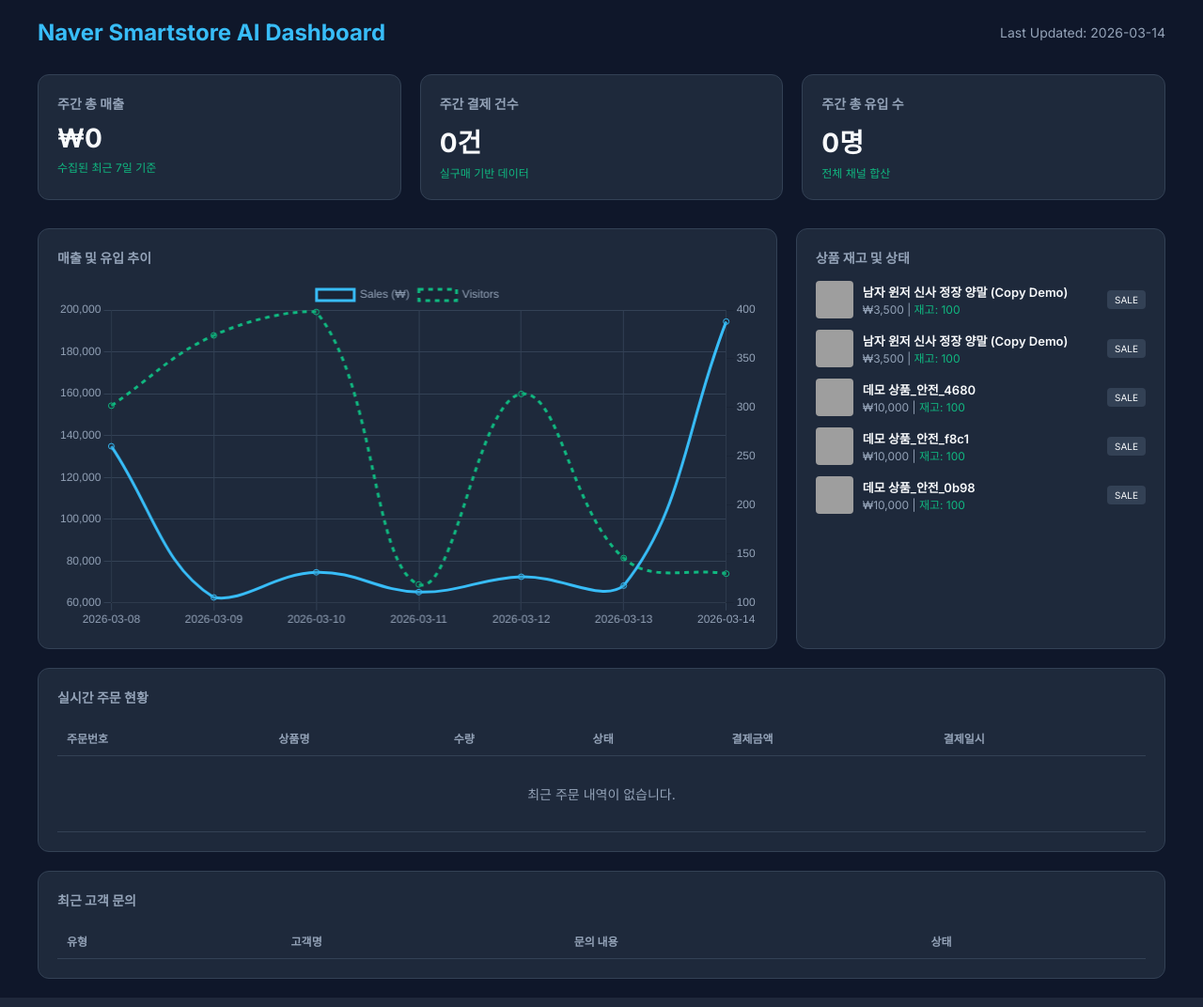
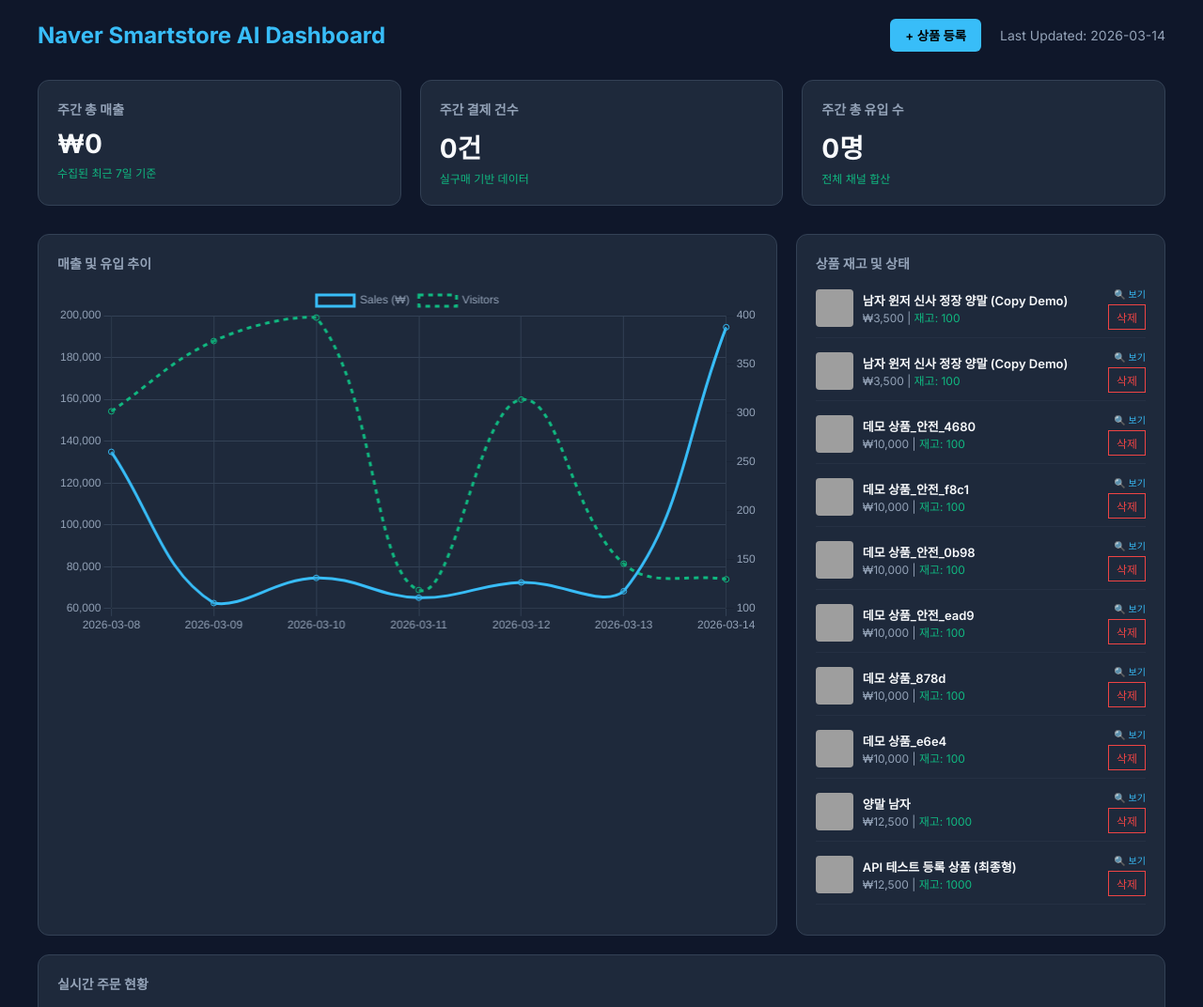
Before and after one commit to Hayeon27/smartstore-api-pipeline, a FastAPI app: page / in a window 1280 px wide. Shown: the top 1072 px of the page at 94% size. Run offline with FastAPI, Linux system fonts and the light colour scheme; data comes from the database, SQL or seed files in the repository; data that the repository does not hold is empty; grey boxes are pictures that could not be loaded.

Commit message:
feat: Implement Phase 8 interactive product management in dashboard

```diff
--- a/templates/index.html
+++ b/templates/index.html
@@ -15,12 +15,19 @@
             --text-dim: #94a3b8;
             --border: #334155;
             --success: #10b981;
+            --danger: #ef4444;
         }
         * { box-sizing: border-box; font-family: 'Inter', sans-serif; }
         body { background-color: var(--bg-color); color: var(--text-main); margin: 0; padding: 20px; }
         .container { max-width: 1200px; margin: 0 auto; }
         header { display: flex; justify-content: space-between; align-items: center; margin-bottom: 30px; }
         h1 { margin: 0; font-size: 24px; color: var(--accent); }
+        .btn { padding: 8px 16px; border-radius: 6px; border: none; font-weight: 600; cursor: pointer; transition: all 0.2s; }
+        .btn-primary { background: var(--accent); color: #000; }
+        .btn-primary:hover { background: #7dd3fc; transform: translateY(-1px); }
+        .btn-danger { background: transparent; border: 1px solid var(--danger); color: var(--danger); padding: 4px 8px; font-size: 12px; }
+        .btn-danger:hover { background: var(--danger); color: white; }
+
         .summary-grid { display: grid; grid-template-columns: repeat(auto-fit, minmax(250px, 1fr)); gap: 20px; margin-bottom: 30px; }
         .card { background: var(--card-bg); border: 1px solid var(--border); border-radius: 12px; padding: 20px; }
         .card h3 { margin: 0 0 10px 0; font-size: 14px; color: var(--text-dim); text-transform: uppercase; }
@@ -35,15 +42,27 @@
         td { padding: 12px 10px; font-size: 14px; border-bottom: 1px solid var(--border); }
         .status-badge { padding: 4px 8px; border-radius: 4px; font-size: 11px; background: #334155; }
         .image-thumb { width: 40px; height: 40px; border-radius: 4px; object-fit: cover; }
+
+        /* Modal Styles */
+        .modal { display: none; position: fixed; top: 0; left: 0; width: 100%; height: 100%; background: rgba(0,0,0,0.7); align-items: center; justify-content: center; z-index: 100; }
+        .modal-content { background: var(--card-bg); width: 500px; border-radius: 12px; border: 1px solid var(--border); padding: 30px; position: relative; }
+        .modal-content h2 { margin-top: 0; font-size: 20px; color: var(--accent); }
+        .form-group { margin-bottom: 15px; }
+        .form-group label { display: block; font-size: 12px; color: var(--text-dim); margin-bottom: 5px; }
+        .form-group input, .form-group textarea { width: 100%; background: #0f172a; border: 1px solid var(--border); border-radius: 6px; padding: 10px; color: white; }
     </style>
 </head>
 <body>
     <div class="container">
         <header>
             <h1>Naver Smartstore AI Dashboard</h1>
-            <div style="font-size: 14px; color: var(--text-dim);">Last Updated: {{ stats[-1].search_date if stats else 'N/A' }}</div>
+            <div style="display: flex; align-items: center; gap: 20px;">
+                <button class="btn btn-primary" onclick="showModal()">+ 상품 등록</button>
+                <div style="font-size: 14px; color: var(--text-dim);">Last Updated: {{ stats[-1].search_date if stats else 'N/A' }}</div>
+            </div>
         </header>
 
+        {% block content %}
         <div class="summary-grid">
             <div class="card">
                 <h3>주간 총 매출</h3>
@@ -70,7 +89,7 @@
             <div class="card">
                 <h3 style="margin-bottom:15px;">상품 재고 및 상태</h3>
                 {% for p in products %}
-                <div style="display: flex; align-items: center; gap: 10px; margin-bottom: 12px;">
+                <div style="display: flex; align-items: center; gap: 10px; margin-bottom: 12px; border-bottom: 1px solid #33415555; padding-bottom: 8px;">
                     <img src="{{ p.representative_image_url }}" class="image-thumb" onerror="this.src='https://via.placeholder.com/40'">
                     <div style="flex: 1; overflow: hidden;">
                         <div style="font-size: 13px; font-weight: 600; white-space: nowrap; overflow: hidden; text-overflow: ellipsis;">{{ p.name }}</div>
@@ -79,7 +98,10 @@
                             <span style="{{ 'color: #f87171;' if p.stock_quantity < 10 else 'color: var(--success);' }}">재고: {{ p.stock_quantity }}</span>
                         </div>
                     </div>
-                    <span class="status-badge" style="font-size: 10px;">{{ p.status }}</span>
+                    <div style="display: flex; flex-direction: column; gap: 4px; align-items: flex-end;">
+                        <a href="https://smartstore.naver.com/main/products/{{ p.origin_product_no }}" target="_blank" style="font-size: 10px; color: var(--accent); text-decoration: none;">🔍 보기</a>
+                        <button class="btn-danger" onclick="deleteProduct('{{ p.origin_product_no }}')">삭제</button>
+                    </div>
                 </div>
                 {% endfor %}
             </div>
@@ -111,41 +133,42 @@
                         <td style="color: var(--text-dim); font-size: 12px;">{{ o.payment_date }}</td>
                     </tr>
                     {% endfor %}
-                    {% if not orders %}
-                    <tr><td colspan="6" style="text-align: center; padding: 30px; color: var(--text-dim);">최근 주문 내역이 없습니다.</td></tr>
-                    {% endif %}
                 </tbody>
             </table>
         </div>
+        {% endblock %}
+    </div>
 
-        <div class="card" style="margin-top: 20px;">
-            <h3>최근 고객 문의</h3>
-            <table>
-                <thead>
-                    <tr>
-                        <th>유형</th>
-                        <th>고객명</th>
-                        <th>문의 내용</th>
-                        <th>상태</th>
-                    </tr>
-                </thead>
-                <tbody>
-                    {% for i in inquiries %}
-                    <tr>
-                        <td>{{ i.inquiry_type }}</td>
-                        <td>{{ i.customer_name }}</td>
-                        <td style="color: var(--text-dim);">{{ i.content[:50] }}...</td>
-                        <td><span class="status-badge" style="{{ 'color: #34d399;' if i.is_answered else 'color: #f87171;' }}">
-                            {{ '답변완료' if i.is_answered else '답변대기' }}
-                        </span></td>
-                    </tr>
-                    {% endfor %}
-                </tbody>
-            </table>
+    <!-- Product Registration Modal -->
+    <div id="productModal" class="modal">
+        <div class="modal-content">
+            <h2>신규 상품 등록 (v2)</h2>
+            <p style="font-size: 12px; color: var(--text-dim); margin-bottom: 20px;">* 안전을 위해 '판매중지(SUSPENSION)' 상태로 등록됩니다.</p>
+            <div class="form-group">
+                <label>상품명</label>
+                <input type="text" id="p_name" placeholder="상품명을 입력하세요">
+            </div>
+            <div class="form-group">
+                <label>판매가 (원)</label>
+                <input type="number" id="p_price" placeholder="10000">
+            </div>
+            <div class="form-group">
+                <label>재고 수량</label>
+                <input type="number" id="p_stock" placeholder="99">
+            </div>
+            <div class="form-group">
+                <label>카테고리 ID</label>
+                <input type="text" id="p_category" value="50000000">
+            </div>
+            <div style="display: flex; gap: 10px; margin-top: 20px;">
+                <button class="btn btn-primary" style="flex: 1;" onclick="submitProduct()">등록하기</button>
+                <button class="btn" style="background: #334155;" onclick="hideModal()">취소</button>
+            </div>
         </div>
     </div>
 
     <script>
+        // Chart Initialization
         const ctx = document.getElementById('mainChart').getContext('2d');
         const labels = [{% for s in stats %}'{{ s.search_date }}',{% endfor %}];
         const salesData = [{% for s in stats %}{{ s.payment_amount }},{% endfor %}];
@@ -180,6 +203,55 @@
                 }
             }
         });
+
+        // Interactive Functions
+        function showModal() { document.getElementById('productModal').style.display = 'flex'; }
+        function hideModal() { document.getElementById('productModal').style.display = 'none'; }
+
+        async function submitProduct() {
+            const data = {
+                name: document.getElementById('p_name').value,
+                salePrice: document.getElementById('p_price').value,
+                stockQuantity: document.getElementById('p_stock').value,
+                categoryId: document.getElementById('p_category').value
+            };
+
+            if(!data.name) return alert('상품명을 입력해주세요.');
+
+            try {
+                const res = await fetch('/api/products', {
+                    method: 'POST',
+                    headers: { 'Content-Type': 'application/json' },
+                    body: JSON.stringify(data)
+                });
+                const result = await res.json();
+                if(result.status === 'success') {
+                    alert('상품이 성공적으로 등록되었습니다 (판매중지 상태).');
+                    location.reload();
+                } else {
+                    alert('등록 실패: ' + result.detail);
+                }
+            } catch(e) {
+                alert('에러 발생: ' + e);
+            }
+        }
+
+        async function deleteProduct(originNo) {
+            if(!confirm('정말로 이 상품을 삭제하시겠습니까? (스마트스토어와 동기화됩니다)')) return;
+
+            try {
+                const res = await fetch(`/api/products/${originNo}`, { method: 'DELETE' });
+                const result = await res.json();
+                if(result.status === 'success') {
+                    alert('상품이 삭제되었습니다.');
+                    location.reload();
+                } else {
+                    alert('삭제 실패: ' + result.detail);
+                }
+            } catch(e) {
+                alert('에러 발생: ' + e);
+            }
+        }
     </script>
 </body>
 </html>
```
Also changed, not shown: pipeline/dashboard.py (+73 -1 lines).
